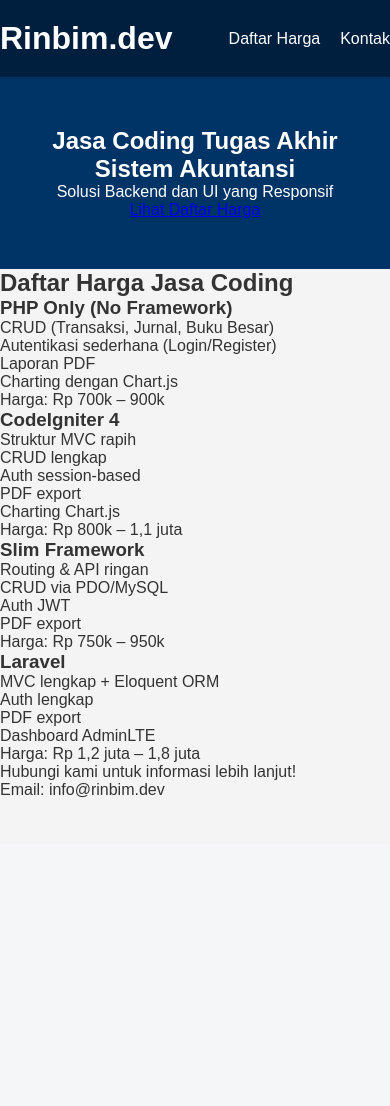
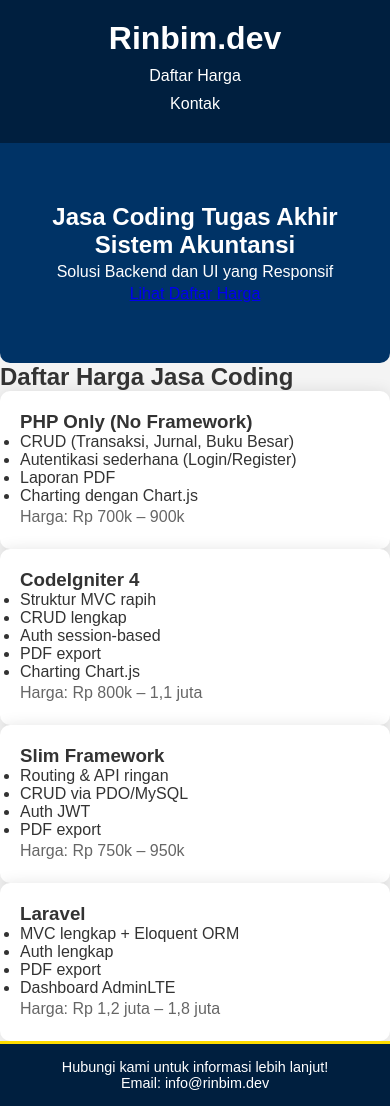
Before and after one commit to bimaadam/bimaadam.github.io, a PHP site: page /jasa/index.html in a window 390 px wide. Before the commit the page ends 798 px from the top, so only its background shows below. Run offline with PHP 8.4, Linux system fonts and the light colour scheme.

Commit message:
fix styles

```diff
--- a/jasa/styles.css
+++ b/jasa/styles.css
@@ -20,6 +20,9 @@
     display: flex;
     justify-content: space-between;
     align-items: center;
+    max-width: 1200px;
+    margin: 0 auto;
+    padding: 0 20px;
 }
 
 nav ul {
@@ -31,14 +34,105 @@
     margin-left: 20px;
 }
 
+nav ul li:first-child {
+    margin-left: 0;
+}
+
 nav ul li a {
     color: white;
     text-decoration: none;
+    font-weight: 500;
+    transition: color 0.3s ease;
+}
+
+nav ul li a:hover {
+    color: #FFDC00;
 }
 
 .hero {
     background-color: #003366;
     color: white;
     text-align: center;
-    padding: 50px 20px
+    padding: 60px 20px;
+    border-radius: 0 0 10px 10px;
 }
+
+.hero h1 {
+    font-size: 3rem;
+    margin-bottom: 20px;
+    font-weight: 700;
+    letter-spacing: 1px;
+}
+
+.hero p {
+    font-size: 1.25rem;
+    max-width: 600px;
+    margin: 0 auto;
+    line-height: 1.6;
+    font-weight: 300;
+}
+
+.main-content {
+    max-width: 1200px;
+    margin: 40px auto;
+    padding: 0 20px;
+    display: grid;
+    grid-template-columns: repeat(auto-fit,minmax(280px,1fr));
+    gap: 30px;
+}
+
+.card {
+    background-color: white;
+    padding: 20px;
+    box-shadow: 0 0 15px rgba(0,0,0,0.1);
+    border-radius: 10px;
+    transition: box-shadow 0.3s ease;
+}
+
+.card:hover {
+    box-shadow: 0 8px 25px rgba(0,0,0,0.15);
+}
+
+.card h2 {
+    font-size: 1.5rem;
+    margin-bottom: 10px;
+    color: #001F3F;
+}
+
+.card p {
+    font-size: 1rem;
+    line-height: 1.5;
+    color: #666;
+}
+
+footer {
+    background-color: #001F3F;
+    color: white;
+    text-align: center;
+    padding: 15px 20px;
+    font-size: 0.9rem;
+    border-top: 3px solid #FFDC00;
+}
+
+@media (max-width: 768px) {
+    header .container {
+        flex-direction: column;
+        text-align: center;
+    }
+    nav ul {
+        flex-direction: column;
+        padding: 10px 0;
+    }
+    nav ul li {
+        margin: 10px 0 0 0;
+    }
+    nav ul li:first-child {
+        margin-top: 0;
+    }
+    .hero h1 {
+        font-size: 2rem;
+    }
+    .hero p {
+        font-size: 1rem;
+    }
+}
```
